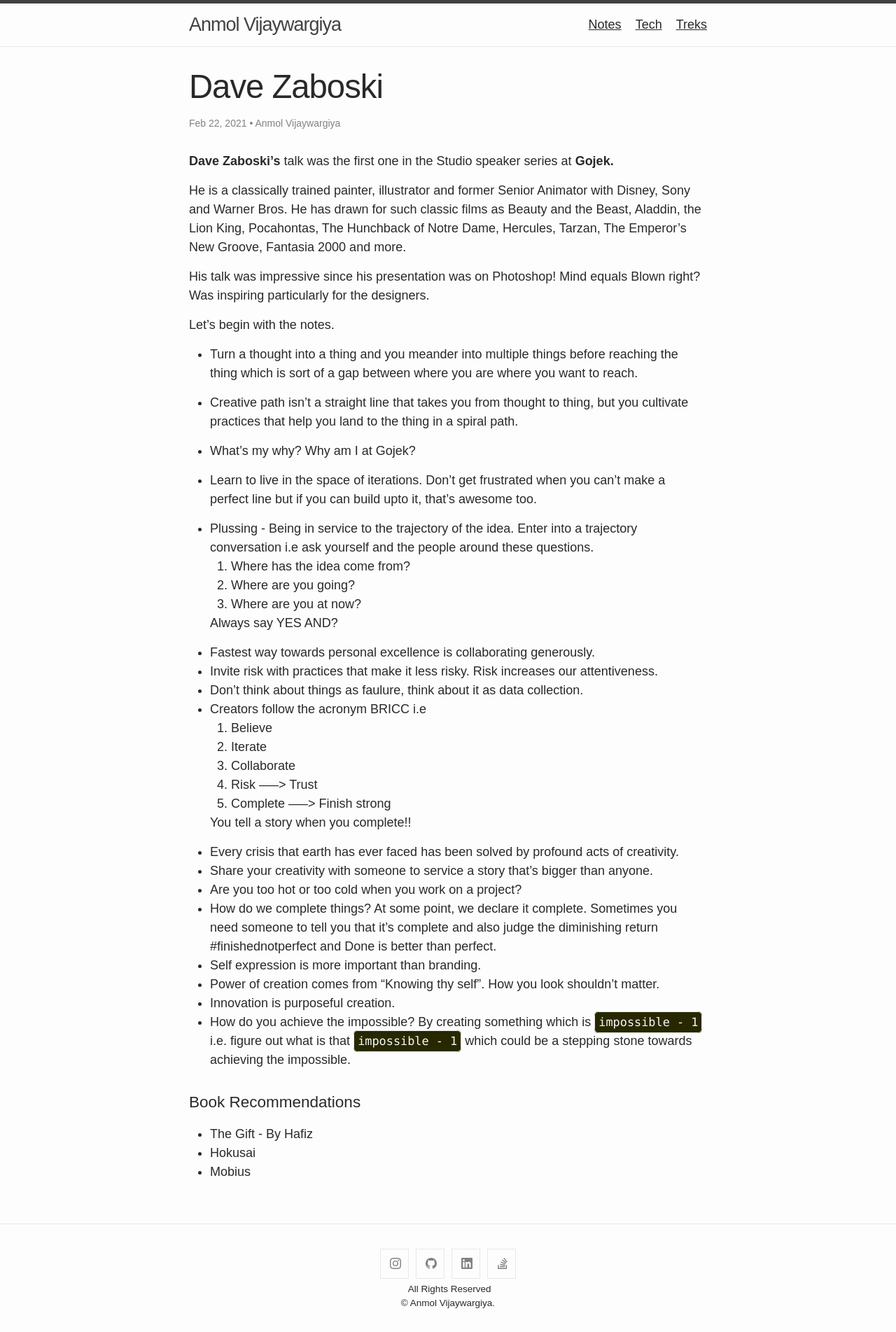
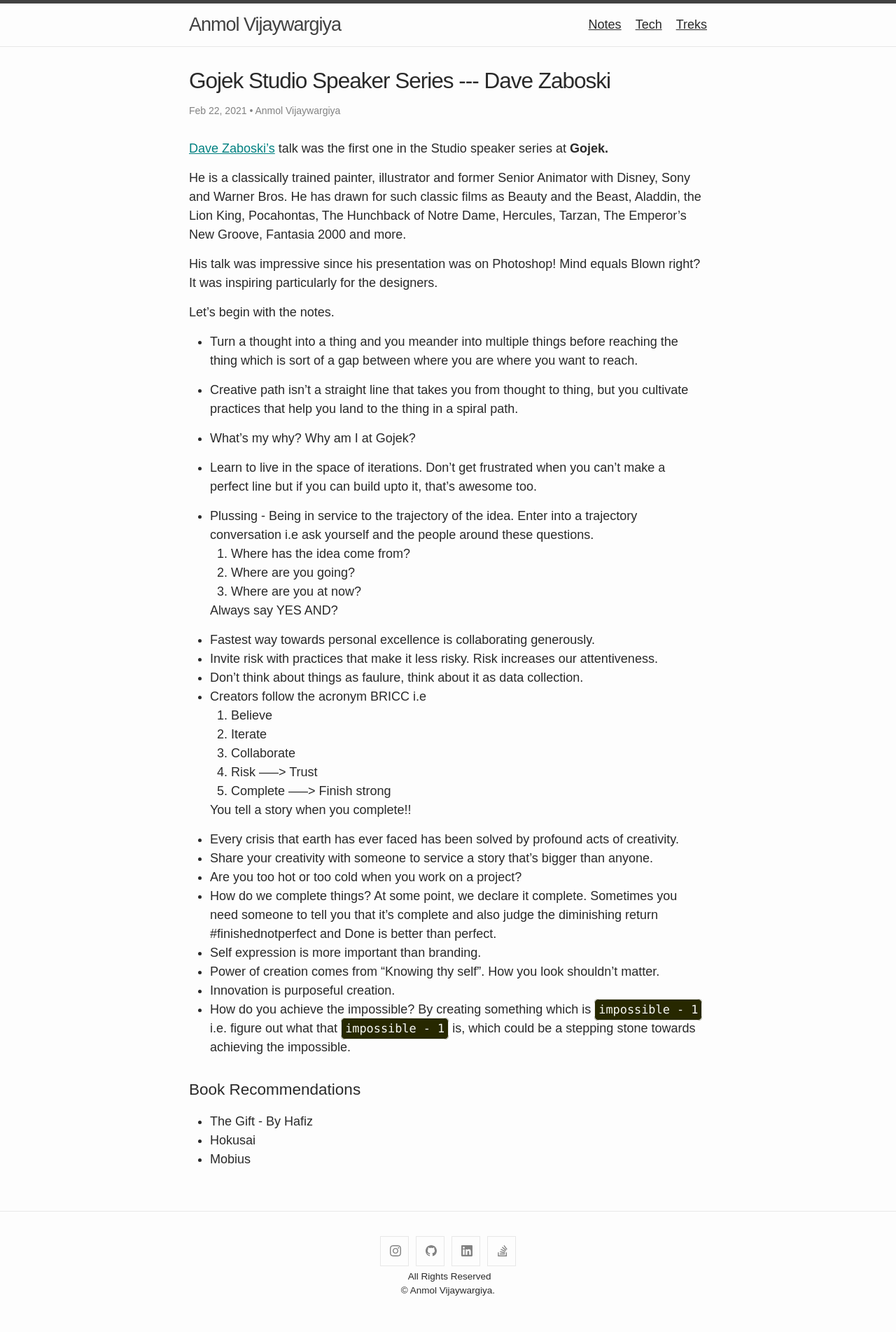
Before and after one commit to anmol1vw13/anmol1vw13.github.io, a Jekyll site: the page built from _posts/2021-02-22-dave-zaboski-gojek-studio-series.md, in a window 1280 px wide. Shown: the whole page at 70% size. Built offline with Jekyll 4.4.1, drawn with Linux system fonts in a browser that asks for light colours; comment, search, counter and statistics services are not loaded.

Commit message:
Link added to posts

```diff
--- a/_layouts/post.html
+++ b/_layouts/post.html
@@ -5,7 +5,7 @@
 <article class="post h-entry" itemscope itemtype="http://schema.org/BlogPosting">
 
   <header class="post-header">
-    <h1 class="post-title p-name" itemprop="name headline">{{ page.title | escape }}</h1>
+    <h2 class="post-title p-name" itemprop="name headline">{{ page.title | escape }}</h2>
     <p class="post-meta">
       {%- assign date_format = site.minima.date_format | default: "%b %-d, %Y" -%}
       <time class="dt-published" datetime="{{ page.date | date_to_xmlschema }}" itemprop="datePublished">
--- a/_posts/2021-02-22-talk-notes-dave-zaboski.md
+++ b/_posts/2021-02-22-dave-zaboski-gojek-studio-series.md
@@ -1,6 +1,6 @@
 ---
 layout: post
-title: Dave Zaboski
+title: Gojek Studio Speaker Series --- Dave Zaboski
 description: An inspiring talk by a famous Disney creator.
 date: '2021-02-22T12:00:00.000-08:00'
 author: Anmol Vijaywargiya
@@ -11,14 +11,14 @@
 - disney
 ---
 
-<b>Dave Zaboski's</b> talk was the first one in the Studio speaker series at <b>Gojek.</b>
+<a href="https://www.linkedin.com/in/davezaboski/">Dave Zaboski's</a> talk was the first one in the Studio speaker series at <b>Gojek.</b>
 
 He is a classically trained painter, illustrator and former Senior Animator with Disney, Sony and Warner Bros.
 He has drawn for such classic films as Beauty and the Beast, Aladdin, the Lion King, Pocahontas,
 The Hunchback of Notre Dame, Hercules, Tarzan, The Emperor's New Groove, Fantasia 2000 and more.
 
 His talk was impressive since his presentation was on Photoshop! Mind equals Blown right?
-Was inspiring particularly for the designers.
+It was inspiring particularly for the designers.
 
 Let's begin with the notes.
 
@@ -61,7 +61,7 @@
 * Power of creation comes from  "Knowing thy self". How you look shouldn't matter.
 * Innovation is purposeful creation.
 * How do you achieve the impossible?
-By creating something which is `impossible - 1` i.e. figure out what is that `impossible - 1` which could be a stepping stone towards achieving the impossible.
+By creating something which is `impossible - 1` i.e. figure out what that `impossible - 1` is, which could be a stepping stone towards achieving the impossible.
 
 #### Book Recommendations
 * The Gift - By Hafiz
--- a/_sass/minima/_layout.scss
+++ b/_sass/minima/_layout.scss
@@ -246,13 +246,13 @@
 }
 
 .post-title,
-.post-content h1 {
-  @include relative-font-size(2.625);
+.post-content h2 {
+  @include relative-font-size(1.75);
   letter-spacing: -1px;
   line-height: 1.15;
 
   @media screen and (min-width: $on-large) {
-    @include relative-font-size(2.625);
+    @include relative-font-size(1.75);
   }
 }
 
```
